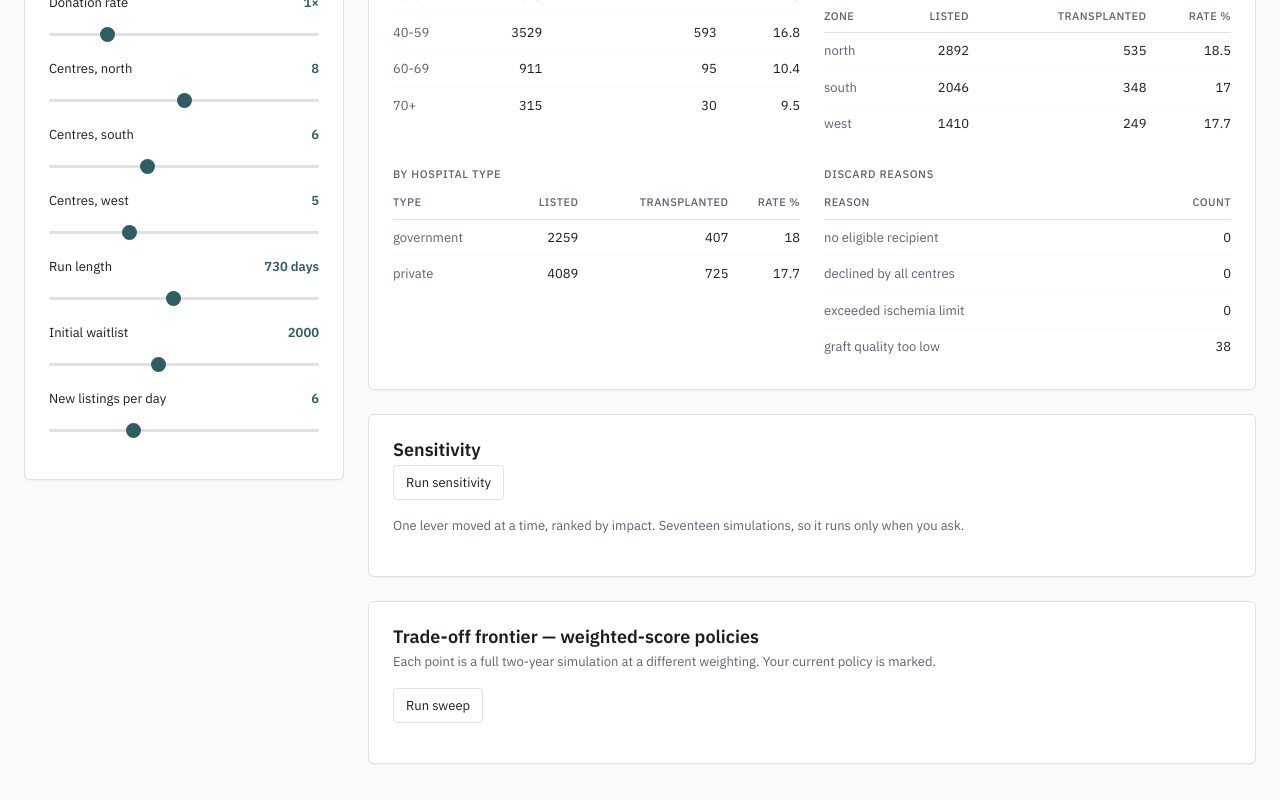
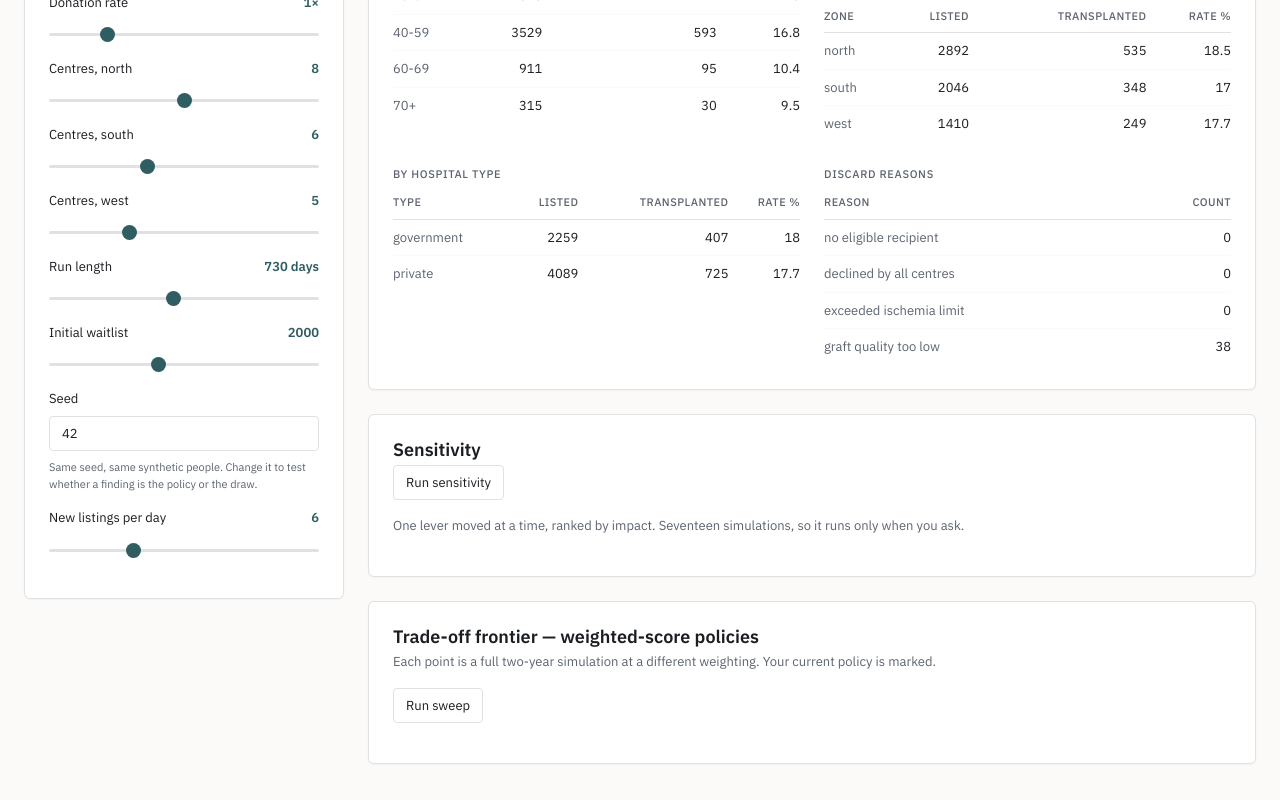
Before and after one commit to K-RANGARAJAN/Allocate, a React (Vite) app: page / in a window 1280 px wide. Shown: the part 1307-2107 px from the top of the page. Built offline with nearby package versions, Linux system fonts and the light colour scheme.

Commit message:
Added the seed control as a typed number field

```diff
--- a/src/styles/controls.css
+++ b/src/styles/controls.css
@@ -115,3 +115,21 @@
 .group-body {
   padding: var(--space-2) 0 var(--space-4);
 }
+
+.control-number {
+  width: 100%;
+  padding: var(--space-2) var(--space-3);
+  border: var(--border);
+  border-radius: var(--radius);
+  background: var(--panel);
+  color: var(--ink);
+  font-family: var(--font-sans);
+  font-size: var(--text-sm);
+}
+
+.field-hint {
+  display: block;
+  color: var(--soft-ink);
+  font-size: var(--text-xs);
+  margin-top: var(--space-2);
+}
--- a/src/ui/components/ControlsPanel.tsx
+++ b/src/ui/components/ControlsPanel.tsx
@@ -2,6 +2,7 @@ import type { Dispatch, SetStateAction } from "react";
 
 import type { PolicyConfig, ZoneId } from "../../contract/types";
 import { Select } from "./Select";
+import { NumberField } from "./NumberField";
 import { Slider } from "./Slider";
 import { Toggle } from "./Toggle";
 
@@ -268,6 +269,14 @@ export function ControlsPanel(props: ControlsPanelProps) {
           step={100}
           onChange={(next) => setSim("initialWaitlistSize", next)}
         />
+        <NumberField
+          label="Seed"
+          value={config.sim.seed}
+          min={1}
+          max={999999}
+          hint="Same seed, same synthetic people. Change it to test whether a finding is the policy or the draw."
+          onChange={(next) => setSim("seed", next)}
+        />
         <Slider
           label="New listings per day"
           value={config.sim.newListingsPerDay}
--- /dev/null
+++ b/src/ui/components/NumberField.tsx
@@ -0,0 +1,52 @@
+import type { ChangeEvent } from "react";
+
+export interface NumberFieldProps {
+  label: string;
+  value: number;
+  min: number;
+  max: number;
+  hint?: string;
+  onChange: (next: number) => void;
+}
+
+// A typed integer, for values a slider cannot express well. The seed is the
+// case that matters: it is an identifier, not a magnitude, so dragging along a
+// range is the wrong gesture and the user usually wants a specific number.
+export function NumberField(props: NumberFieldProps) {
+  let hint = null;
+  if (props.hint !== undefined) {
+    hint = <span className="field-hint">{props.hint}</span>;
+  }
+
+  function handleChange(event: ChangeEvent<HTMLInputElement>) {
+    const next = Number(event.target.value);
+    if (Number.isFinite(next) === false) {
+      return;
+    }
+    if (next < props.min) {
+      return;
+    }
+    if (next > props.max) {
+      return;
+    }
+    props.onChange(next);
+  }
+
+  return (
+    <label className="control">
+      <span className="control-head">
+        <span className="control-label">{props.label}</span>
+      </span>
+      <input
+        className="control-number num"
+        type="number"
+        min={props.min}
+        max={props.max}
+        step={1}
+        value={props.value}
+        onChange={handleChange}
+      />
+      {hint}
+    </label>
+  );
+}
```
Also changed, not shown: 1 other file (tests, documents, lock files or other folders).
